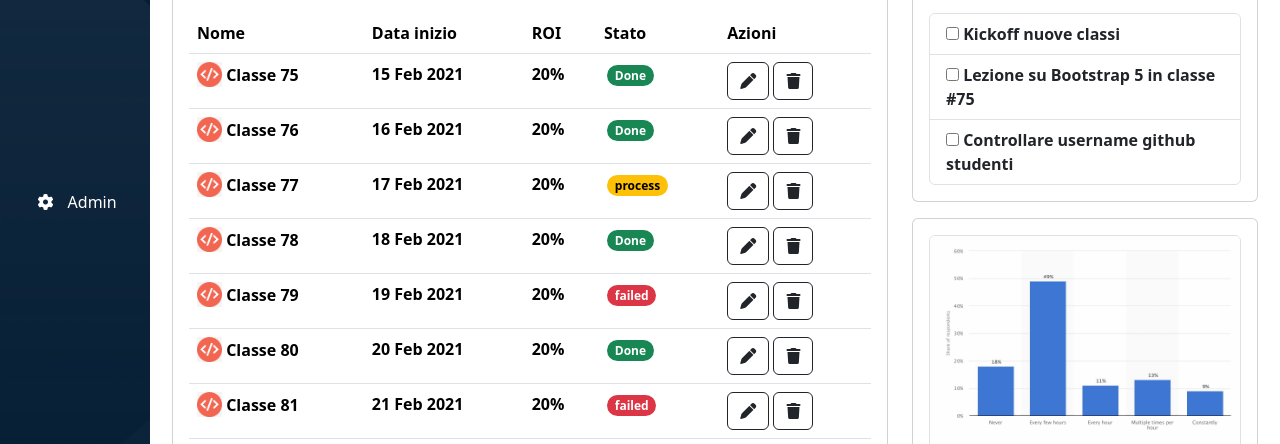
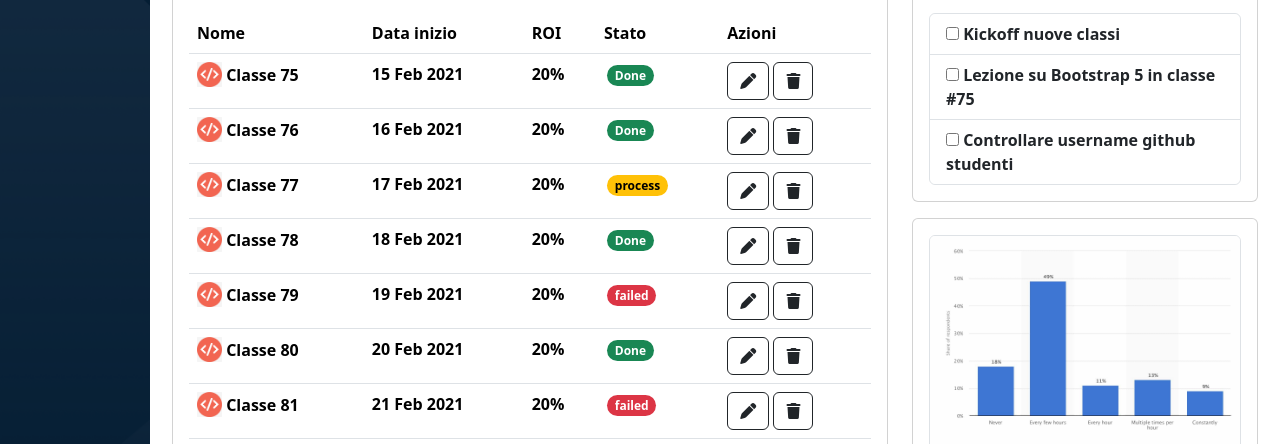
Before and after one commit to andreacagnina/html-css-bootstrap-dashboard, a plain HTML site: page index.html in a window 1280 px wide. Shown: the part 355-799 px from the top of the page. Drawn offline with nearby package versions, Linux system fonts and the light colour scheme.

Commit message:
[FIX] FIX HEIGHT OF SIDEBAR

```diff
--- a/css/style.css
+++ b/css/style.css
@@ -17,7 +17,6 @@ header {
     position: sticky;
     top: 0;
     z-index: 1;
-
 }
 
 
@@ -35,11 +34,12 @@ header {
 .sidebar-sticky {
     position: sticky;
     top: 108px;
+    height: 100%;
 }
 
 .top-sidebar {
     margin-top: 7px;
-    height: 50vh;
+    height: 90%;
 }
 
 
@@ -96,11 +96,6 @@ a:active {
     margin: 3px;
     background-color: #165bba;
 }
-
-/* spaziatura tra icone e descrizione */
-
-
-
 
 /* card */
 
```
